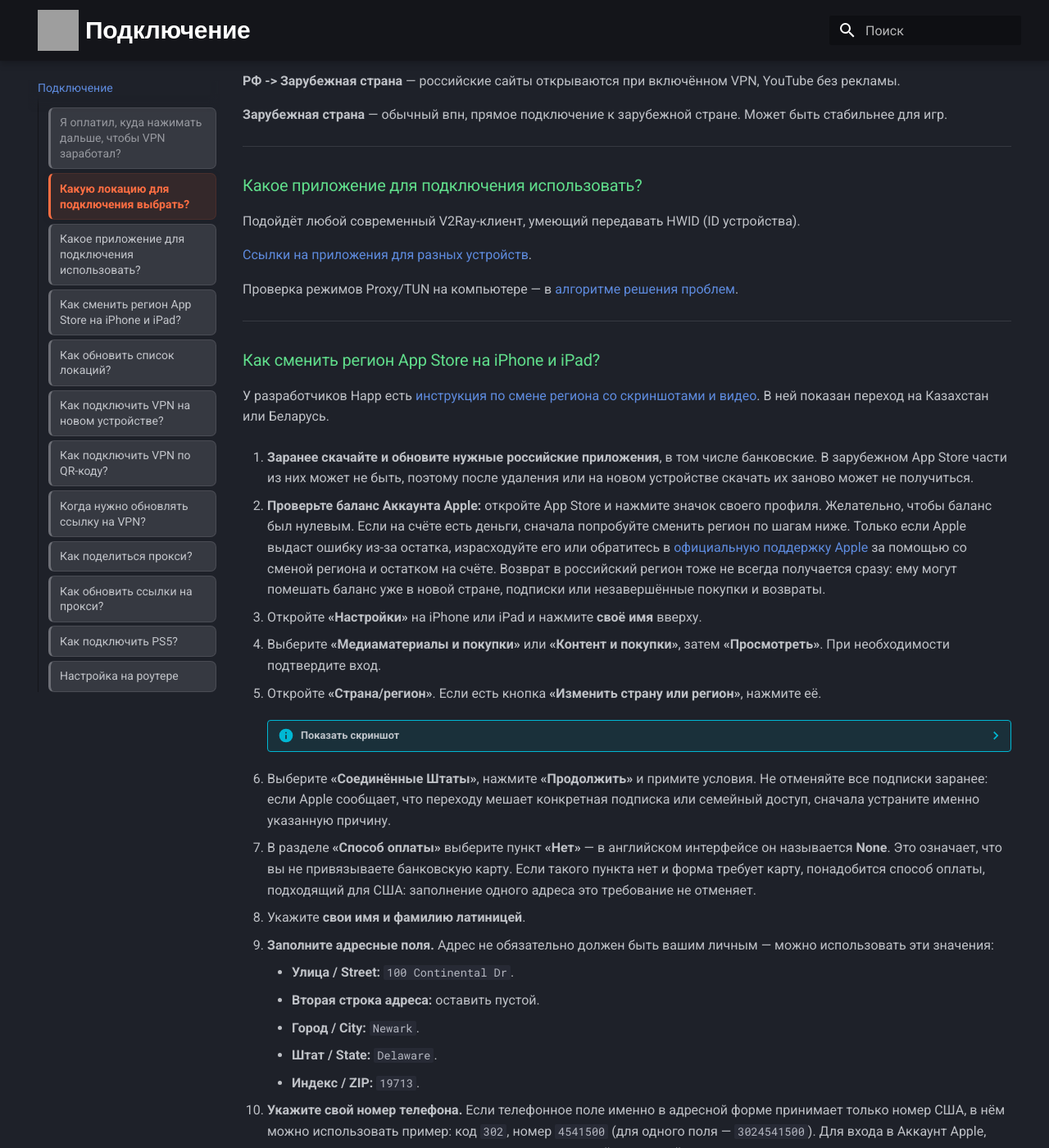
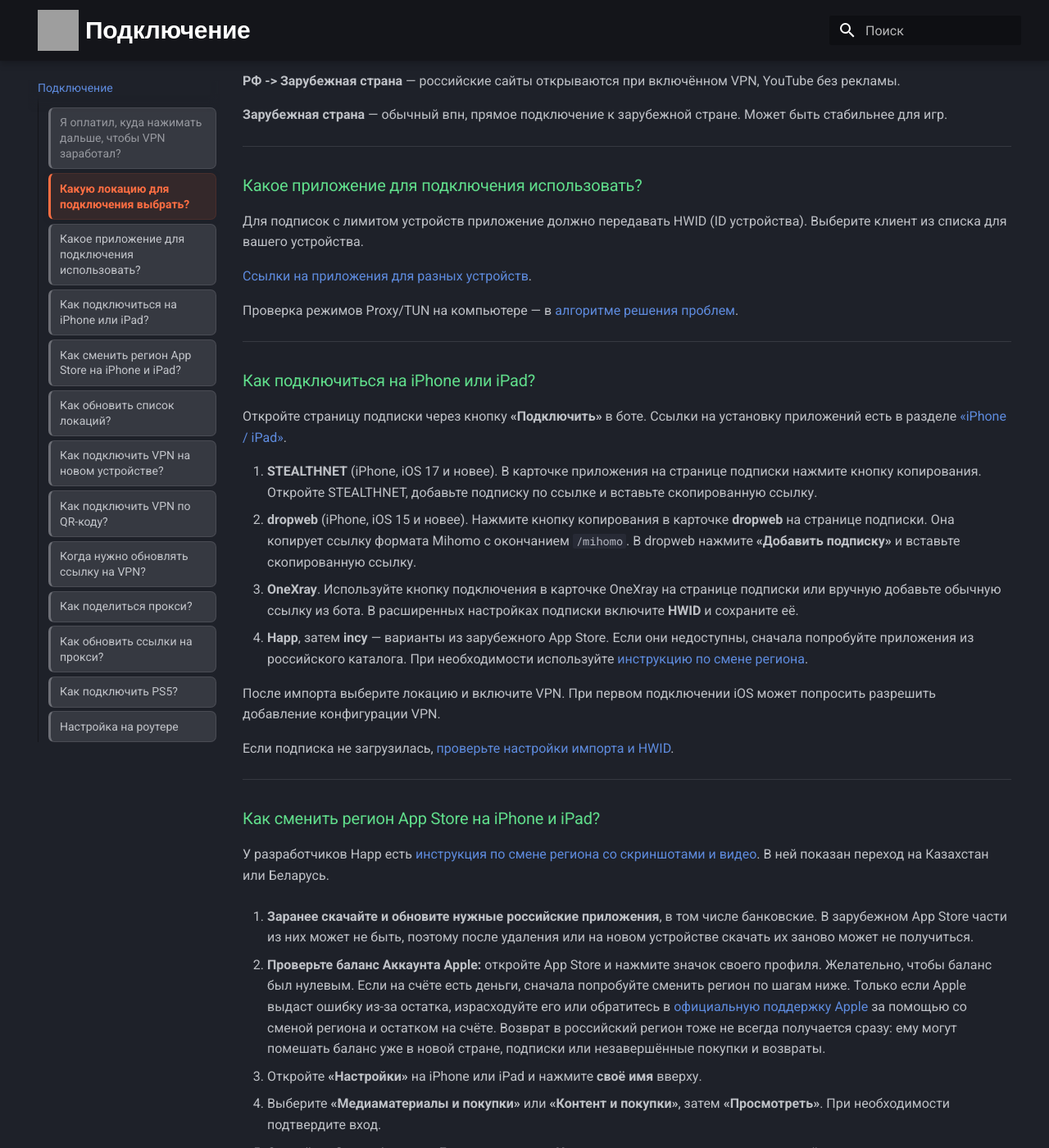
Before and after one commit to CanvasProxy/wiki, an MkDocs documentation site: the page built from docs/connection.md, in a window 1280 px wide and 1400 px high, scrolled down 622 px. Shown: the whole window at 82% size. Built offline with MkDocs 1.6.1 and Material for MkDocs 9.7.7, drawn with Linux system fonts in a browser that asks for light colours; grey boxes are pictures that could not be loaded.

Commit message:
Update iPhone subscription app guidance

```diff
--- a/docs/connection.md
+++ b/docs/connection.md
@@ -26,12 +26,27 @@
 ---
 
 ### Какое приложение для подключения использовать?
-Подойдёт любой современный V2Ray-клиент, умеющий передавать HWID (ID устройства).
+Для подписок с лимитом устройств приложение должно передавать HWID (ID устройства). Выберите клиент из списка для вашего устройства.
 
 [Ссылки на приложения для разных устройств](general.md#apps).
 
 <span id="proxy-tun"></span>
 Проверка режимов Proxy/TUN на компьютере — в [алгоритме решения проблем](troubleshooting.md#vpn-not-working).
+
+---
+
+### Как подключиться на iPhone или iPad? {: #ios-connection }
+
+Откройте страницу подписки через кнопку **«Подключить»** в боте. Ссылки на установку приложений есть в разделе [«iPhone / iPad»](general.md#apps).
+
+1. **STEALTHNET** (iPhone, iOS 17 и новее). В карточке приложения на странице подписки нажмите кнопку копирования. Откройте STEALTHNET, добавьте подписку по ссылке и вставьте скопированную ссылку.
+2. **dropweb** (iPhone, iOS 15 и новее). Нажмите кнопку копирования в карточке **dropweb** на странице подписки. Она копирует ссылку формата Mihomo с окончанием `/mihomo`. В dropweb нажмите **«Добавить подписку»** и вставьте скопированную ссылку.
+3. **OneXray**. Используйте кнопку подключения в карточке OneXray на странице подписки или вручную добавьте обычную ссылку из бота. В расширенных настройках подписки включите **HWID** и сохраните её.
+4. **Happ**, затем **incy** — варианты из зарубежного App Store. Если они недоступны, сначала попробуйте приложения из российского каталога. При необходимости используйте [инструкцию по смене региона](#app-store-region).
+
+После импорта выберите локацию и включите VPN. При первом подключении iOS может попросить разрешить добавление конфигурации VPN.
+
+Если подписка не загрузилась, [проверьте настройки импорта и HWID](troubleshooting.md#ios-subscription-import).
 
 ---
 
```
Also changed, not shown: docs/general.md (+8 -9 lines), docs/troubleshooting.md (+10 -0 lines).
